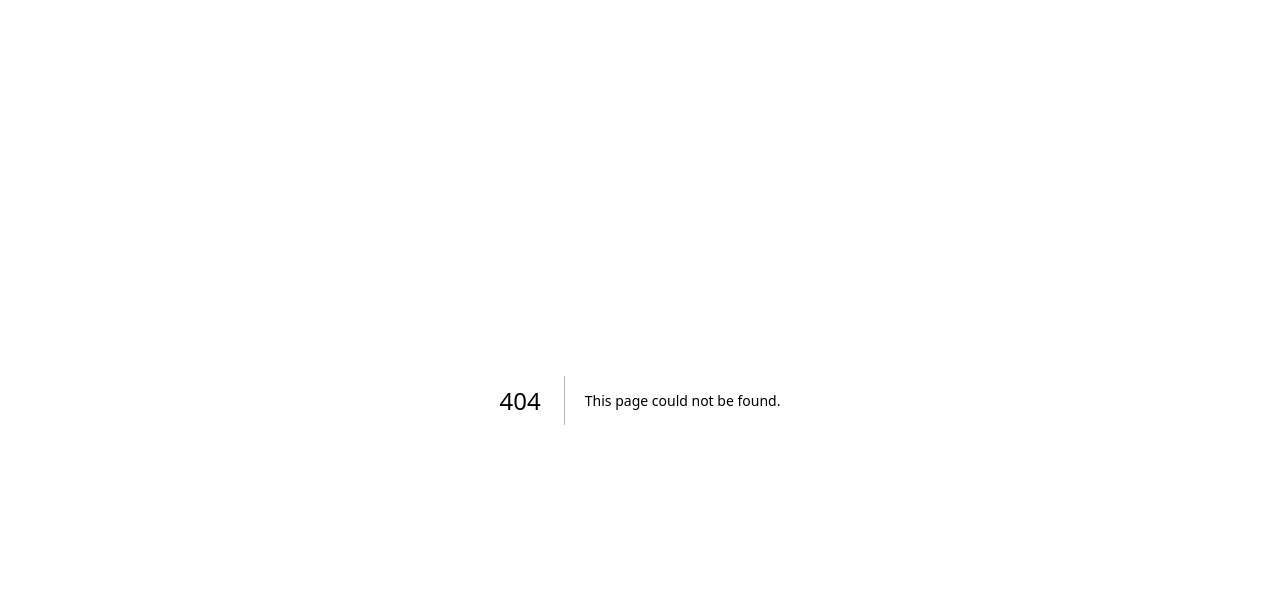
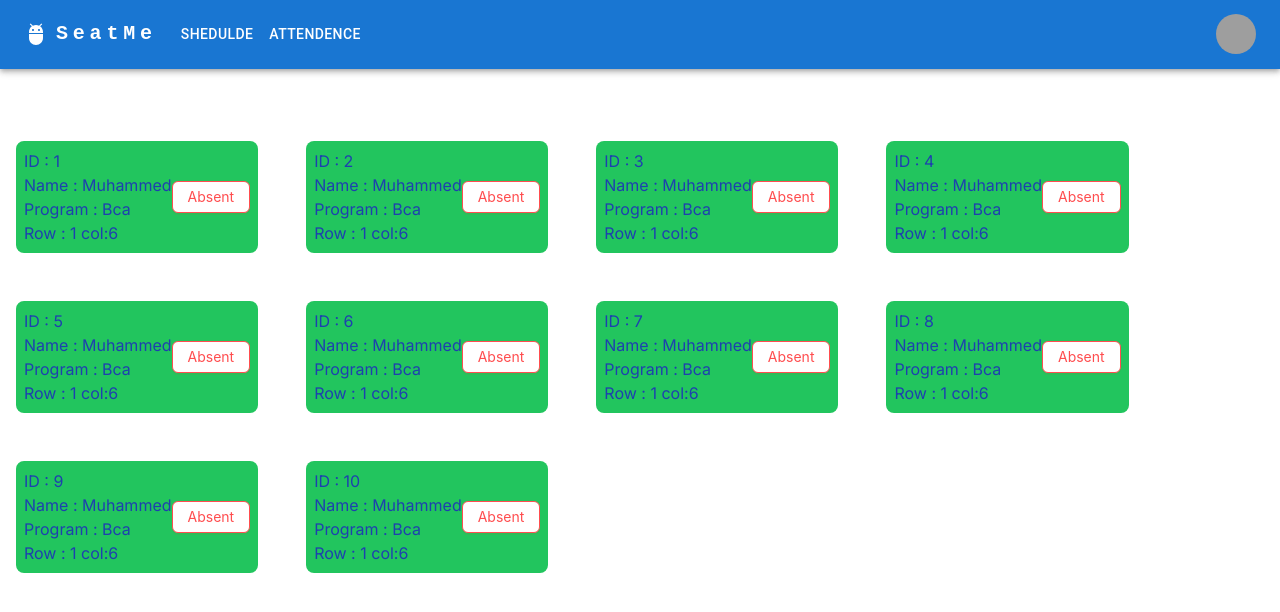
Before and after one commit to AnanthuTD/SeatMe-PWA, a Next.js app: page /staff/attendance in a window 1280 px wide. Before the commit this address had no page. Shown: the top 612 px of the page. Built offline with nearby package versions, Linux system fonts and the light colour scheme; grey boxes are pictures that could not be loaded.

Commit message:
satfff attendance page

```diff
--- /dev/null
+++ b/src/app/staff/attendance/page.jsx
@@ -0,0 +1,121 @@
+'use client'
+
+import React, { useState ,useEffect } from 'react'
+import Navbar from '../navbar'
+import { Button } from 'antd';
+
+function page() {
+   let std = [
+    {
+        id: 1,
+        name : 'Muhammed',
+        program : 'Bca',
+        row:1,
+        column:6,
+        isPresent : true
+    },
+    {
+        id: 2,
+        name : 'Muhammed',
+        program : 'Bca',
+        row:1,
+        column:6,
+        isPresent : true
+    },    {
+        id: 3,
+        name : 'Muhammed',
+        program : 'Bca',
+        row:1,
+        column:6,
+        isPresent : true
+    },    {
+        id: 4,
+        name : 'Muhammed',
+        program : 'Bca',
+        row:1,
+        column:6,
+        isPresent : true
+    },    {
+        id: 5,
+        name : 'Muhammed',
+        program : 'Bca',
+        row:1,
+        column:6,
+        isPresent : true
+    },    {
+        id: 6,
+        name : 'Muhammed',
+        program : 'Bca',
+        row:1,
+        column:6,
+        isPresent : true
+    },    {
+        id: 7,
+        name : 'Muhammed',
+        program : 'Bca',
+        row:1,
+        column:6,
+        isPresent : true
+    },    {
+        id: 8,
+        name : 'Muhammed',
+        program : 'Bca',
+        row:1,
+        column:6,
+        isPresent : true
+    },    {
+        id: 9,
+        name : 'Muhammed',
+        program : 'Bca',
+        row:1,
+        column:6,
+        isPresent : true
+    },    {
+        id: 10,
+        name : 'Muhammed',
+        program : 'Bca',
+        row:1,
+        column:6,
+        isPresent : true
+    },
+   ]
+   const [isAbsent,setIsAbsent] = useState(false);
+
+ const absent = (student) => {
+   student.isPresent = !student.isPresent;
+   console.log(student.isPresent);
+   console.log(std);
+
+ }
+
+
+  return (
+    <>
+        <Navbar/>
+        <div className='flex lg:flex-row gap-4  sm:flex-col lg:mt-14 flex-wrap sm:mt-8'  >
+           {
+            std.map((student)=> (
+                  <div      className={` m-4 p-2 rounded-lg ${student.isPresent ? "bg-green-500" : "bg-red-500"}`}  >
+                <div className='flex flex-row items-center  justify-between'  >
+              <div className='text-blue-800'>
+               <p >ID : {student.id} </p>
+               <p   >Name : {student.name}</p>
+               <p   >Program : {student.program}</p>
+               <span   > Row : {student.row} col:{student.column} </span>
+              </div>
+              <Button danger  className=' hover:bg-red-600 hover:text-white '  onClick={() => absent(student)}   >Absent</Button>
+              </div>
+
+             </div>
+            ))
+           }
+
+        </div>
+
+
+
+    </>
+  )
+}
+
+export default page
--- a/src/app/staff/attendence/page.jsx
+++ /dev/null
@@ -1,110 +0,0 @@
-'use client'
-
-import React from 'react'
-import Navbar from '../navbar'
-
-function page() {
-   const std = [
-    {
-        id: 14567,
-        name : 'Muhammed',
-        program : 'Bca',
-        row:1,
-        column:6,
-    },
-    {
-        id: 14567,
-        name : 'Muhammed',
-        program : 'Bca',
-        row:1,
-        column:6,
-    },
-    {
-        id: 14567,
-        name : 'Muhammed',
-        program : 'Bca',
-        row:1,
-        column:6,
-    },
-    {
-        id: 14567,
-        name : 'Muhammed',
-        program : 'Bca',
-        row:1,
-        column:6,
-    },
-    {
-        id: 14567,
-        name : 'Muhammed',
-        program : 'Bca',
-        row:1,
-        column:6,
-    },
-    {
-        id: 14567,
-        name : 'Muhammed',
-        program : 'Bca',
-        row:1,
-        column:6,
-    },
-    {
-        id: 14567,
-        name : 'Muhammed',
-        program : 'Bca',
-        row:1,
-        column:6,
-    },
-    {
-        id: 14567,
-        name : 'Muhammed',
-        program : 'Bca',
-        row:1,
-        column:6,
-    },
-    {
-        id: 14567,
-        name : 'Muhammed',
-        program : 'Bca',
-        row:1,
-        column:6,
-    },
-    {
-        id: 14567,
-        name : 'Muhammed',
-        program : 'Bca',
-        row:1,
-        column:6,
-    },
-
-   ]
-
-
-  return (
-    <>
-        <Navbar/>
-        <div className='flex lg:flex-row gap-4  sm:flex-col lg:mt-14 flex-wrap sm:mt-8'  >
-           {
-            std.map((student)=> (
-            <div className='bg-green-500 m-4 p-2 rounded-lg'  >  <p>ID : {student.id} </p>
-              <div className='flex flex-row align-middle  justify-between'  >
-              <div>
-               <p>Name : {student.name}</p>
-               <p>Program : {student.program}</p>
-               <span> Row : {student.row} col:{student.column} </span>
-              </div>
-              <button>Absent</button>
-              </div>
-
-             </div>
-            ))
-           }
-
-        </div>
-
-
-
-    </>
-  )
-}
-
-export default page
```
